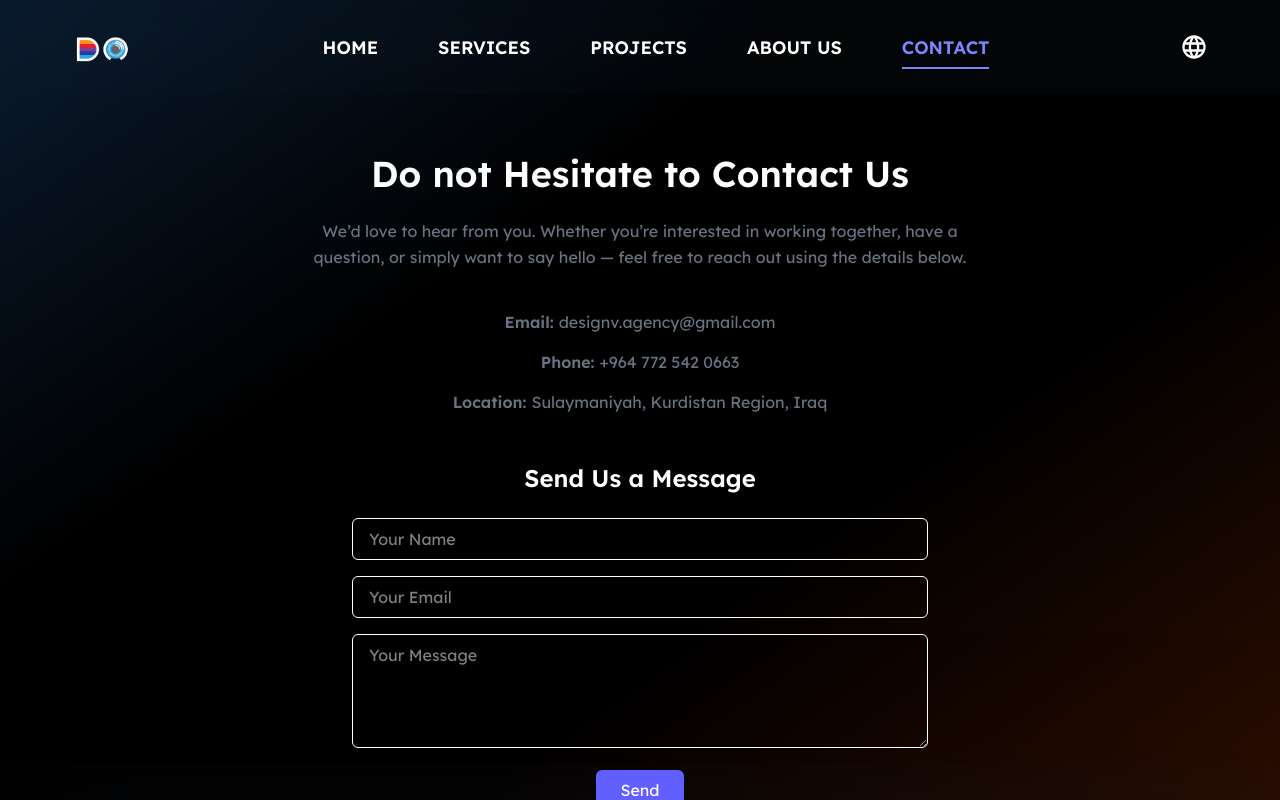
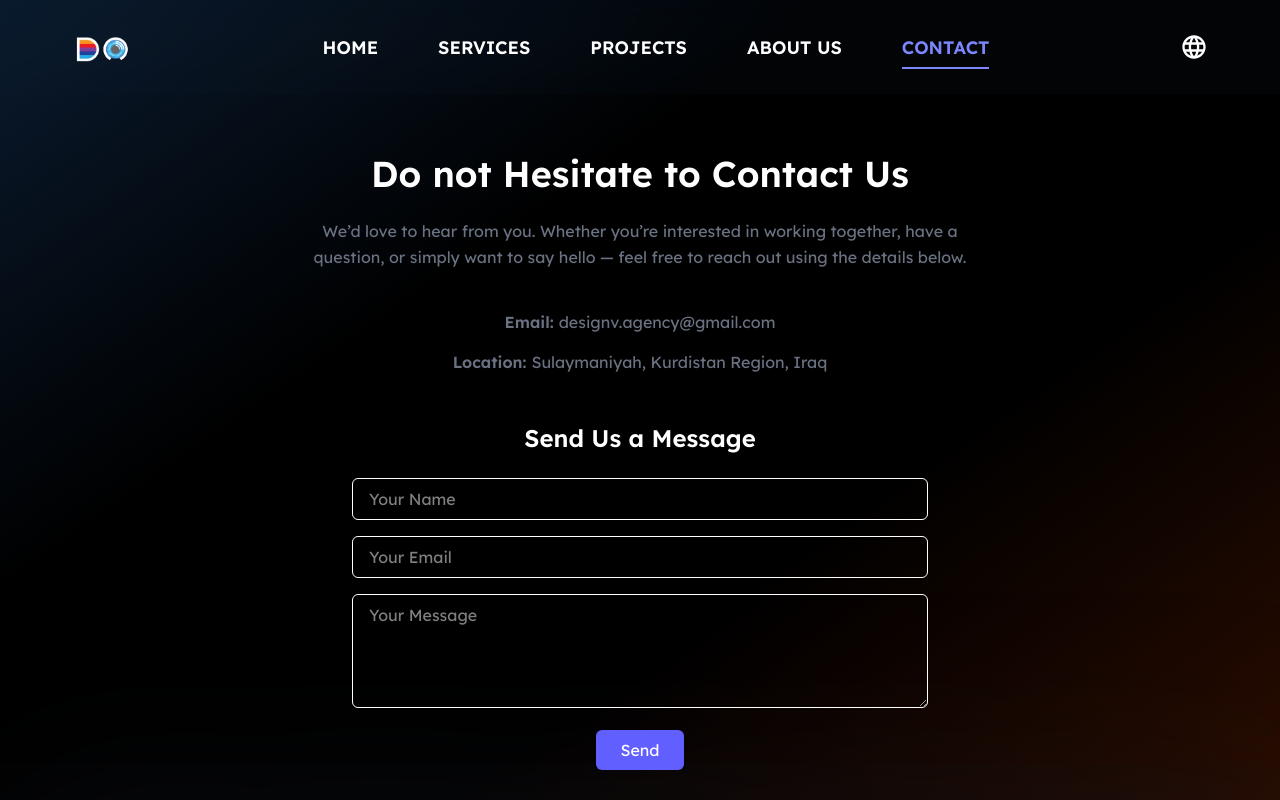
Before and after one commit to barezzali2/Design-Vision, a React (Vite) app: page /contact in a window 1280 px wide. Shown: the top 800 px of the page. Built offline with nearby package versions, Linux system fonts and the light colour scheme; a web font is replaced by a local one.

Commit message:
Some things were changed

```diff
--- a/src/pages/Contact.jsx
+++ b/src/pages/Contact.jsx
@@ -28,7 +28,7 @@ function Contact() {
 
         <div className="max-w-2xl mx-auto text-gray-500 space-y-4">
           <p><span className="font-semibold">{t('contact.emailLabel')}</span><a href="#">designv.agency@gmail.com</a></p>
-          <p><span className="font-semibold">{t('contact.phoneLabel')}</span> <a href="#">+964 772 542 0663</a></p>
+          {/* <p><span className="font-semibold">{t('contact.phoneLabel')}</span> <a href="#">+964 772 542 0663</a></p> */}
           <p><span className="font-semibold">{t('contact.locationLabel')} </span>{t('contact.location')}</p>
         </div>
 
```
